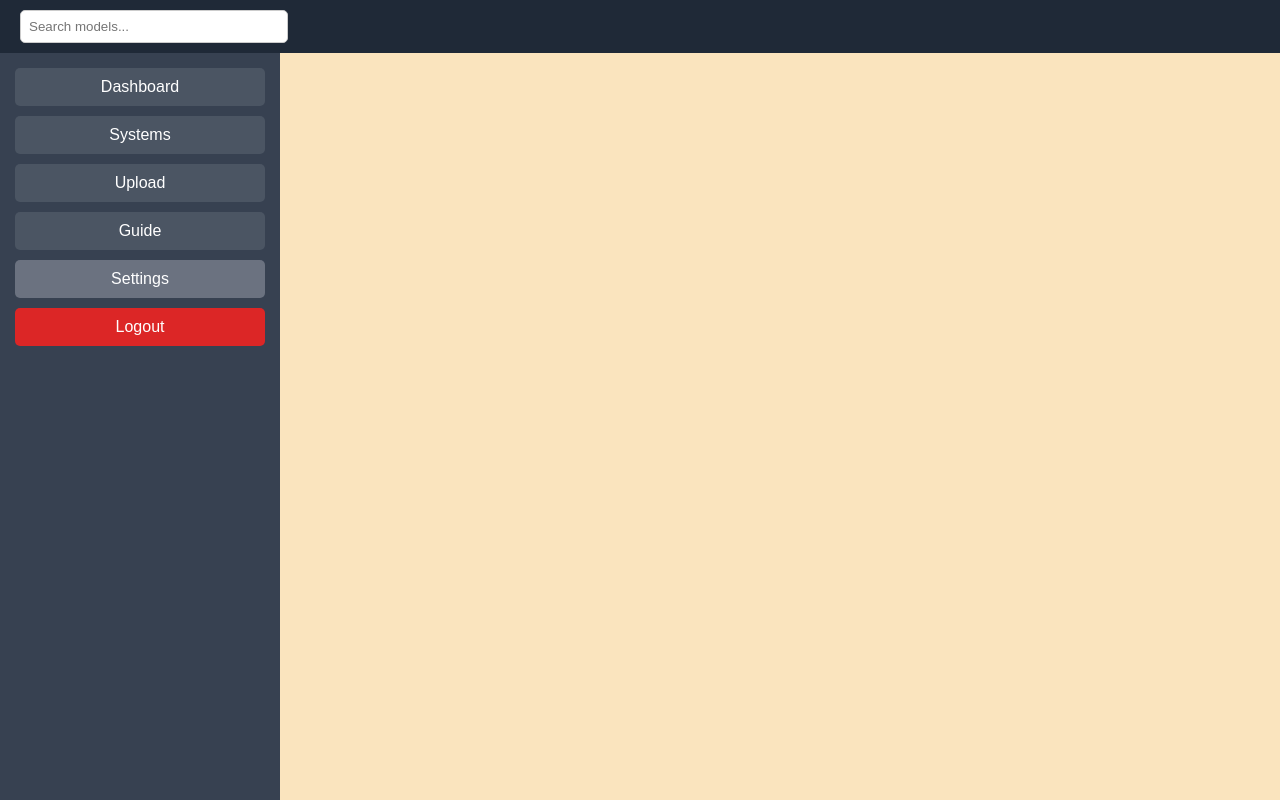
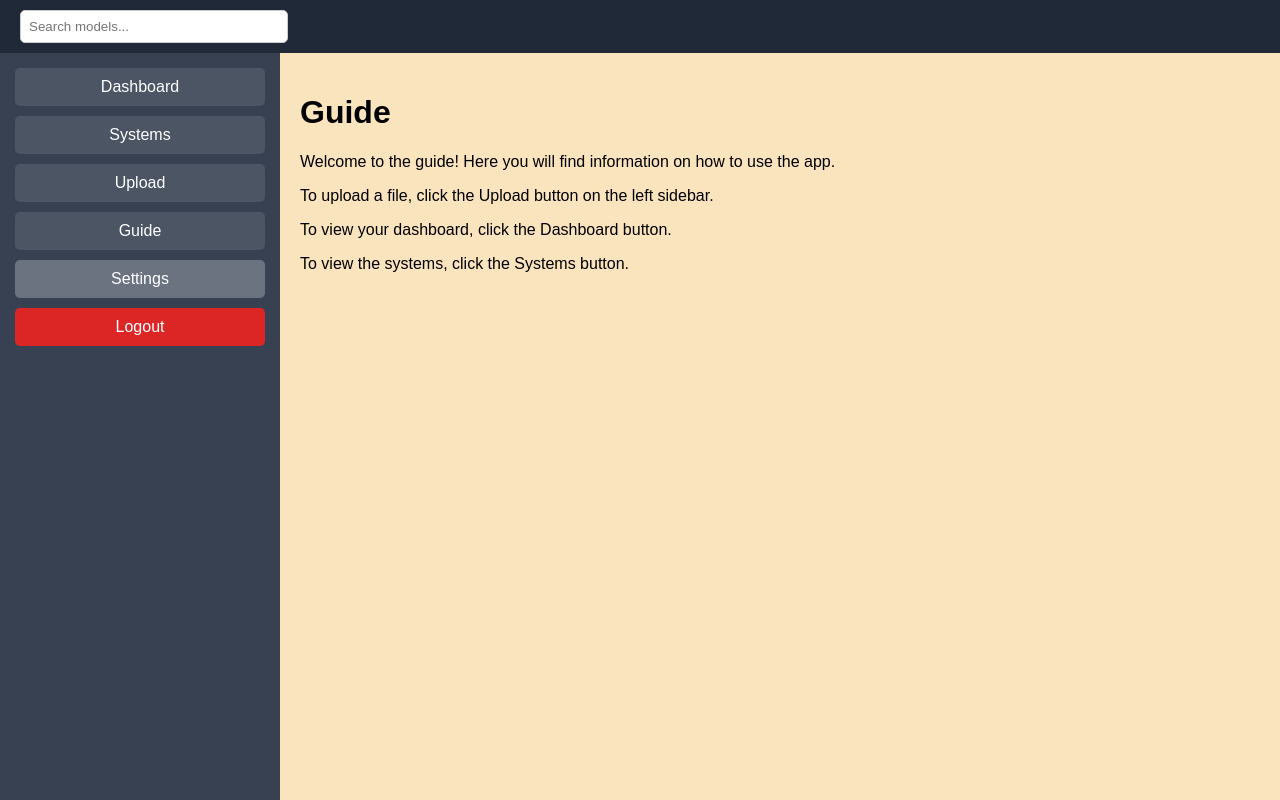
Before and after one commit to dianalin2/engr-1020, a website: page gui/index.html in a window 1280 px wide. Both pictures are taken after a click on the button "Guide". Drawn offline with Linux system fonts and the light colour scheme.

Commit message:
guide button displays instructions on how to use the app

```diff
--- a/gui/index.html
+++ b/gui/index.html
@@ -52,5 +52,18 @@
         </script>
 
         <script src='./renderer.js'></script>
+
+        <script>
+            document.getElementById('guideButton').onclick = () => {
+                const display = document.querySelector('.sidedisplay');
+                display.innerHTML = `
+                    <h1>Guide</h1>
+                    <p>Welcome to the guide! Here you will find information on how to use the app.</p>
+                    <p>To upload a file, click the Upload button on the left sidebar.</p>
+                    <p>To view your dashboard, click the Dashboard button.</p>
+                    <p>To view the systems, click the Systems button.</p>
+                `;
+            }
+        </script>
     </main>
 </body>
```
